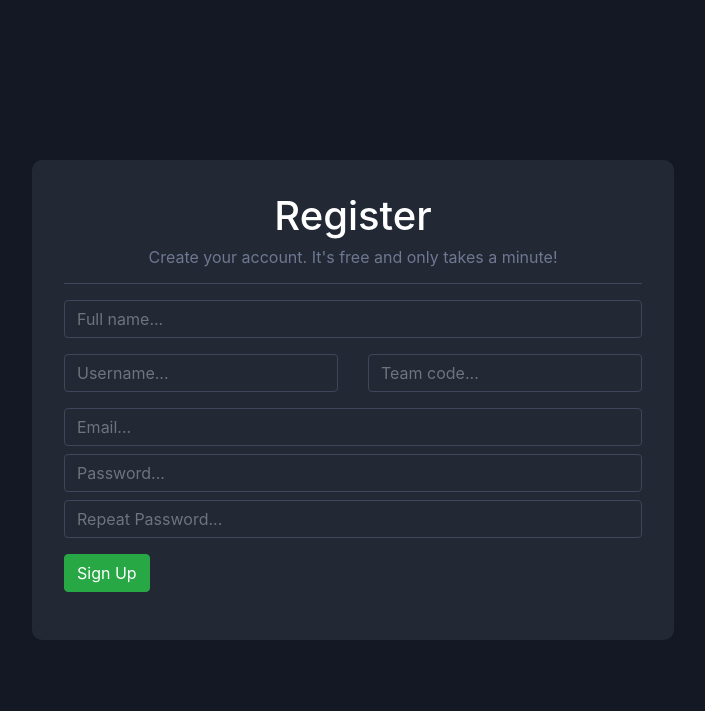
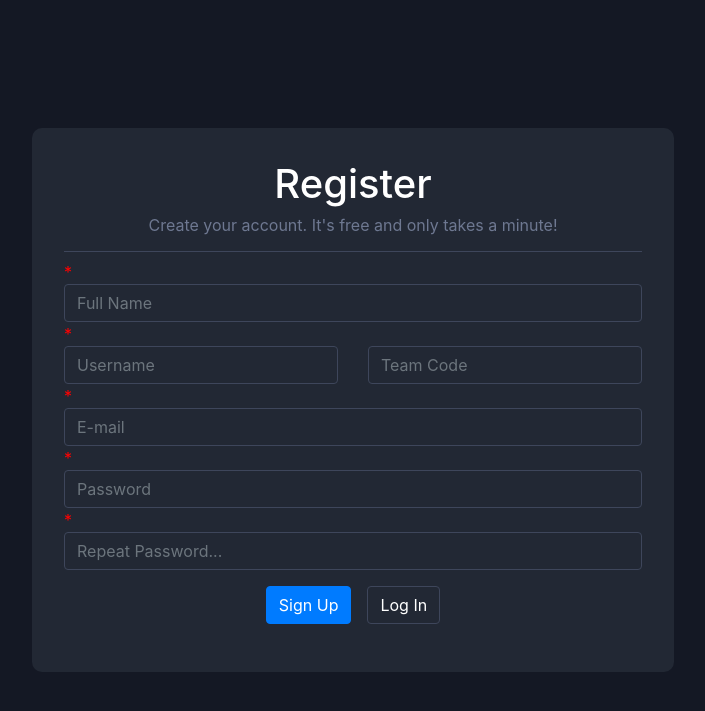
Before and after one commit to olliechaffey/Risk-Management-Web-Application, a PHP site: page /signup.html in a window 1280 px wide. Shown: the top 711 px of the page, without its empty margins (287-992 px from the left). Run offline with PHP 8.4, Linux system fonts and the light colour scheme; a stand-in replaces the project's code that opens the database connection; some libraries are stand-ins or nearby versions.

```diff
--- a/includes/signup.inc.php
+++ b/includes/signup.inc.php
@@ -5,6 +5,7 @@ if (isset($_POST["submit"])){
     $name = $_POST["name"];
     $email = $_POST["email"];
     $username = $_POST["uid"];
+    $team = $_POST["teamid"];
     $pwd = $_POST["pwd"];
     $pwdRepeat = $_POST["pwdrepeat"];
 
@@ -27,12 +28,12 @@ if (isset($_POST["submit"])){
         header("location: ../signup.php?error=passwordsdontmatch");
         exit();
     }
-    if(uidExists($conn, $username, $email) !== false){
+    if(uidExists($conn, $username) !== false){
         header("location: ../signup.php?error=usernametaken");
         exit();
     }
 
-    createUser($conn, $name, $email, $username, $pwd);
+    createUser($conn, $name, $email, $username, $team, $pwd);
 
 }else {
     header("location: ../signup.php");
--- a/php/action.php
+++ b/php/action.php
@@ -8,8 +8,6 @@ $task = $_POST["task"];
 $impact = $_POST["impact"];
 $likelihood = $_POST["likelihood"];
 $risk = $_POST["risk"];
-$risk_owner = $_POST["risk_owner"];
-
 
 if (!empty($_POST)) {
     $conn = new mysqli("localhost", "oc277_ciso_user", "Yevtak2d", "oc277_finalyear");
@@ -19,7 +17,7 @@ if (!empty($_POST)) {
 
     //$hashed = password_hash($password, PASSWORD_DEFAULT);
 
-    $sql = "INSERT INTO risk_assessment (title, status, task, impact, likelihood, risk, risk_owner) VALUES ('$title', '$status', '$task', '$impact', '$likelihood', '$risk', '$risk_owner')";
+    $sql = "INSERT INTO risk_assessment (title, status, task, impact, likelihood, risk, risk_owner, teamId) VALUES ('$title', '$status', '$task', '$impact', '$likelihood', '$risk', '$_SESSION[username]', '$_SESSION[teamcode]')";
     $result = mysqli_query($conn, $sql);
     echo "<script> location.href='riskment.php'; </script>";
     exit;
--- a/signup.html
+++ b/signup.html
@@ -35,38 +35,51 @@
         <form action="includes/signup.inc.php" method="post">
             <div class="row">
                 <div class="col">
-                    <div class="m-2">
-                        <input class="form-control bg-2-border text-white" type="text" name="name" placeholder="Full name...">
+                    <div class="ml-2 mr-2">
+                        <p class="m-0 p-0" style="color:red;">*</p>
+                        <input class="form-control bg-2-border text-white" type="text" name="name" placeholder="Full Name">
                     </div>
                 </div>
             </div>
             <div class="row">
                 <div class="col">
-                    <div class="mt-2 mb-2 ml-2">
-                        <input class="form-control bg-2-border text-white" type="text" name="uid" placeholder="Username...">
+                    <div class="ml-2">
+                        <p class="m-0 p-0" style="color:red;">*</p>
+                        <input class="form-control bg-2-border text-white" type="text" name="uid" placeholder="Username">
                     </div>
                 </div>
                 <div class="col">
-                    <div class="mr-2 mt-2 mb-2">
-                        <input class="form-control bg-2-border text-white" type="text" name="pwd" placeholder="Team code...">
+                    <div class="mr-2">
+                        <p class="m-0 p-0" style="opacity: 0; cursor: default;">*</p>
+                        <input class="form-control bg-2-border text-white" type="text" name="teamid" maxlength="4" placeholder="Team Code">
                     </div>
                 </div>
             </div>
             <div class="row">
                 <div class="col">
-                    <div class="m-2">
-                        <input class="form-control bg-2-border text-white" type="text" name="email" placeholder="Email...">
+                    <div class="ml-2 mr-2">
+                        <p class="m-0 p-0" style="color:red;">*</p>
+                        <input class="form-control bg-2-border text-white" type="text" name="email" placeholder="E-mail">
                     </div>
-                    <div class="m-2">
-                        <input class="form-control bg-2-border text-white" type="password" name="pwd" placeholder="Password...">
+                    <div class="ml-2 mr-2">
+                        <p class="m-0 p-0" style="color:red;">*</p>
+                        <input class="form-control bg-2-border text-white" type="password" name="pwd" placeholder="Password">
                     </div>
-                    <div class="m-2">
+                    <div class="ml-2 mr-2 mb-2">
+                        <p class="m-0 p-0" style="color:red;">*</p>
                         <input class="form-control bg-2-border text-white" type="password" name="pwdrepeat"
                             placeholder="Repeat Password...">
                     </div>
                 </div>
             </div>
-            <button class="m-2 btn btn-success" type="submit" name="submit">Sign Up</button>
+            <div class="row">
+                <div class="col">
+                    <div class="d-flex align-items-center justify-content-center m-2">
+                        <button class="mr-2 btn btn-primary" type="submit" name="submit">Sign Up</button>
+                        <button class="ml-2 btn bg-2-border text-white" onclick="location.href='https://oc277.brighton.domains/fyp/login.php'" type="button" name="signup">Log In</button>
+                    </div>
+                </div>
+            </div>
         </form>
         <div class="m-2">
             <p class="" style="color: #6e7891;">
```
Also changed, not shown: includes/functions.inc.php (+7 -6 lines), index.html (+11 -7 lines), login.html (+6 -2 lines), logout.php (added, +12 -0 lines), riskment.html (+13 -6 lines).
